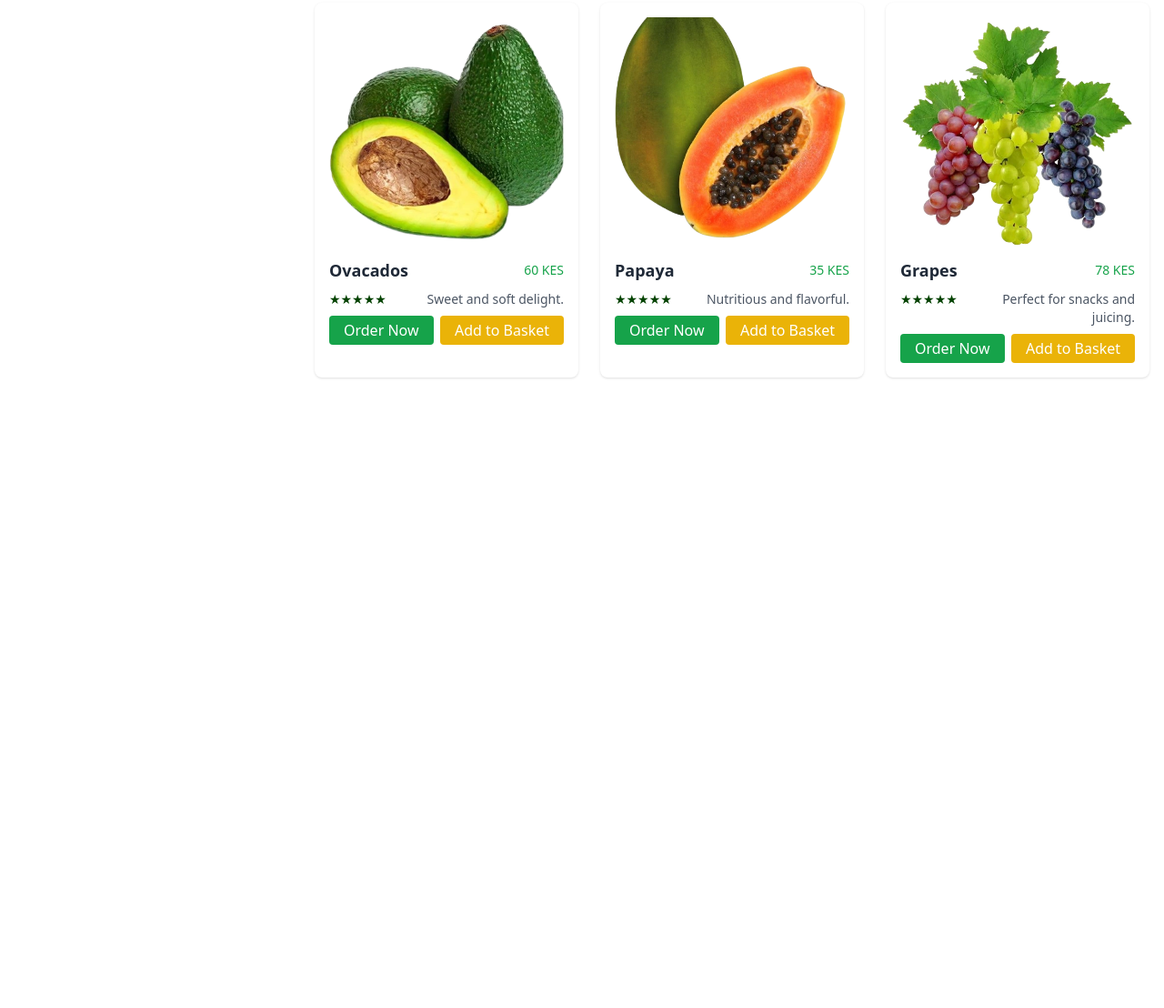
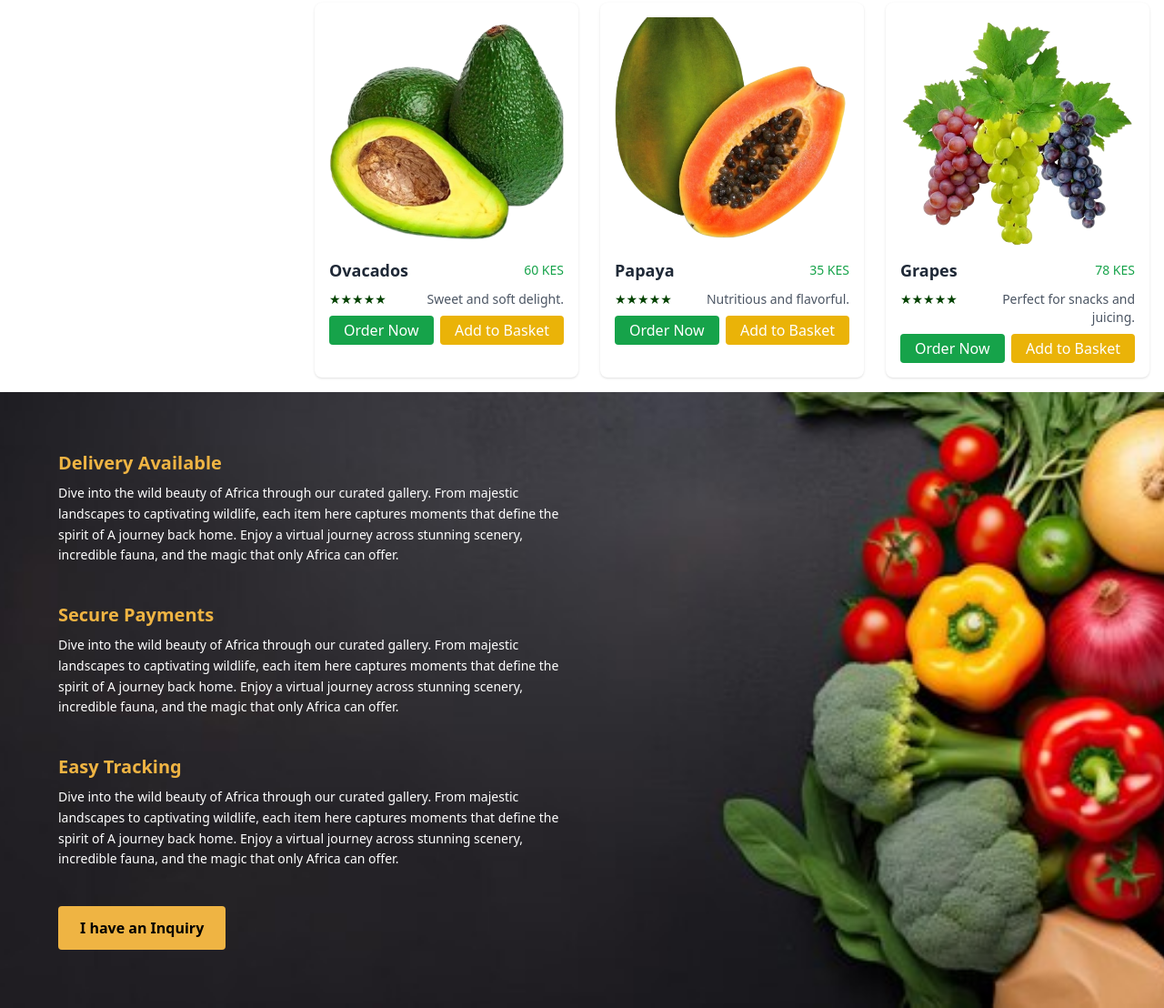
Before and after one commit to Earths-Yield-Ltd/Frontend_Earth-s_Yield_Ltd, a plain HTML site: page index.html in a window 1280 px wide. Shown: the part 1186-2294 px from the top of the page at 91% size. Before the commit the page ends 1617 px from the top, so only its background shows below. Drawn offline with nearby package versions, Linux system fonts and the light colour scheme.

Commit message:
CTA setio done

```diff
--- a/index.html
+++ b/index.html
@@ -184,6 +184,50 @@
         <main id="fruitCards" class="w-full md:w-3/4 grid grid-cols-1 sm:grid-cols-2 lg:grid-cols-3 gap-6"></main>
     </div>
 
+    <!-- CTA -->
+    <section class="relative bg-cover bg-center bg-no-repeat py-16 px-6 md:px-16 text-white" style="background-image: url('/Assets/images/CTA_Main.png');">
+        <div class="max-w-6xl mx-auto grid grid-cols-1 md:grid-cols-2 gap-8 items-center">
+
+        <!-- Left Text Content -->
+        <div class="space-y-10">
+            <!-- Block 1 -->
+            <div>
+            <h3 class="text-xl font-bold text-[#EFB443]">Delivery Available</h3>
+            <p class="mt-2 text-sm leading-relaxed">
+                Dive into the wild beauty of Africa through our curated gallery. From majestic
+                landscapes to captivating wildlife, each item here captures moments that define the spirit of A journey back home.
+                Enjoy a virtual journey across stunning scenery, incredible fauna, and the magic that only Africa can offer.
+            </p>
+            </div>
+
+            <!-- Block 2 -->
+            <div>
+            <h3 class="text-xl font-bold text-[#EFB443]">Secure Payments</h3>
+            <p class="mt-2 text-sm leading-relaxed">
+                Dive into the wild beauty of Africa through our curated gallery. From majestic
+                landscapes to captivating wildlife, each item here captures moments that define the spirit of A journey back home.
+                Enjoy a virtual journey across stunning scenery, incredible fauna, and the magic that only Africa can offer.
+            </p>
+            </div>
+
+            <!-- Block 3 -->
+            <div>
+            <h3 class="text-xl font-bold text-[#EFB443]">Easy Tracking</h3>
+            <p class="mt-2 text-sm leading-relaxed">
+                Dive into the wild beauty of Africa through our curated gallery. From majestic
+                landscapes to captivating wildlife, each item here captures moments that define the spirit of A journey back home.
+                Enjoy a virtual journey across stunning scenery, incredible fauna, and the magic that only Africa can offer.
+            </p>
+            </div>
+
+            <!-- CTA Button -->
+            <button class="mt-6 bg-[#EFB443] text-black font-semibold px-6 py-3 rounded hover:opacity-90 transition duration-300">
+            I have an Inquiry
+            </button>
+        </div>
+
+        </div>
+    </section>
 
 
 </body>
```
